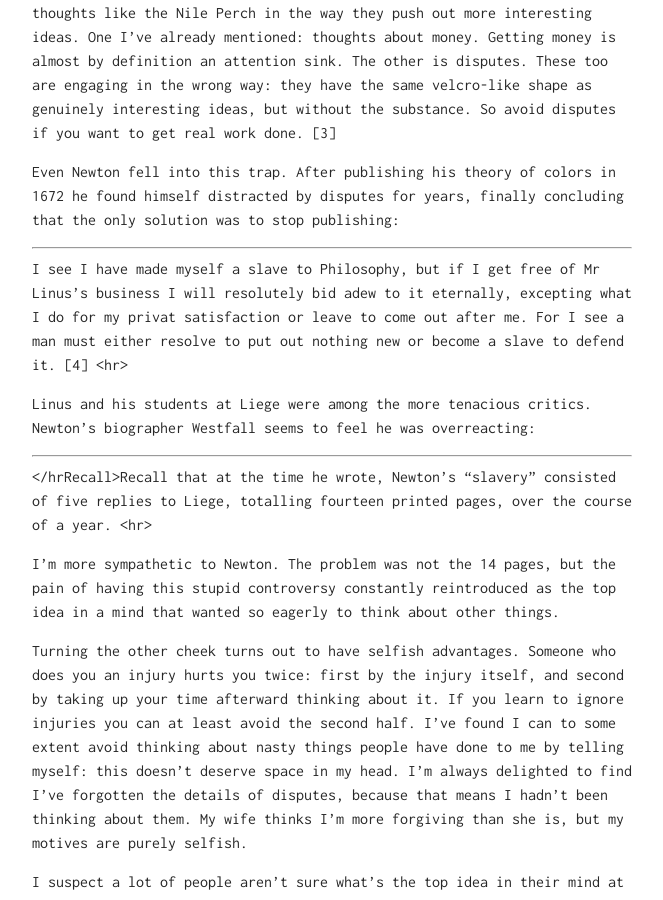
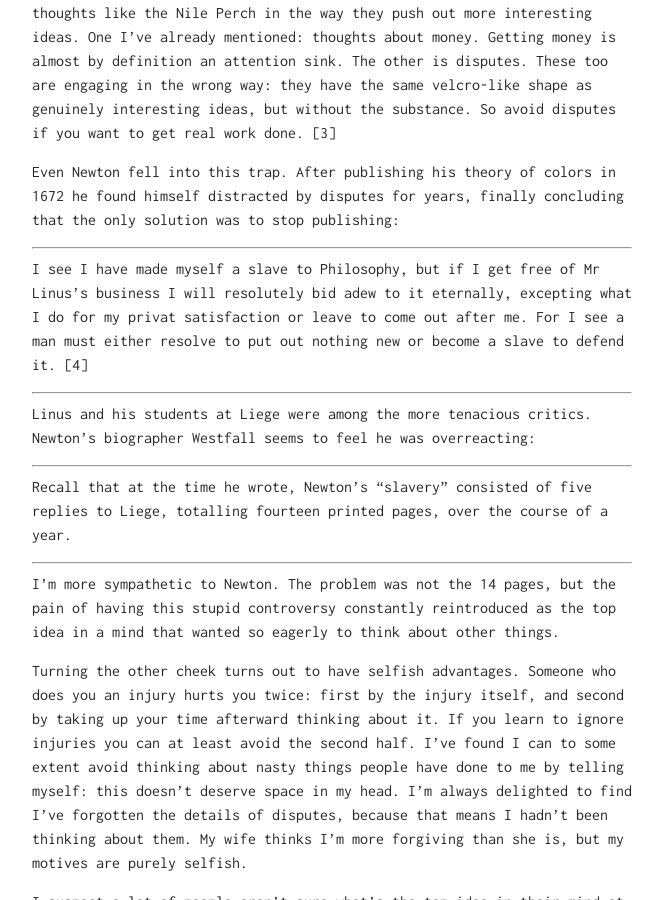
Before and after one commit to l19ux/l19ux.github.io, a Jekyll site: the page built from _posts/2024-03-10-shower-time-is-important.md, in a window 1280 px wide and 900 px high, scrolled down 1528 px. Shown: the whole window, without its empty margins (308-971 px from the left). Built offline with Jekyll 4.4.1, drawn with Linux system fonts in a browser that asks for light colours.

Commit message:
Update 2024-03-10-shower-time-is-important.md

```diff
--- a/_posts/2024-03-10-shower-time-is-important.md
+++ b/_posts/2024-03-10-shower-time-is-important.md
@@ -26,11 +26,13 @@ You don't have complete control, of course. An emergency could push other though
 I've found there are two types of thoughts especially worth avoiding — thoughts like the Nile Perch in the way they push out more interesting ideas. One I've already mentioned: thoughts about money. Getting money is almost by definition an attention sink. The other is disputes. These too are engaging in the wrong way: they have the same velcro-like shape as genuinely interesting ideas, but without the substance. So avoid disputes if you want to get real work done. [3]
 
 Even Newton fell into this trap. After publishing his theory of colors in 1672 he found himself distracted by disputes for years, finally concluding that the only solution was to stop publishing:
-<hr>I see I have made myself a slave to Philosophy, but if I get free of Mr Linus's business I will resolutely bid adew to it eternally, excepting what I do for my privat satisfaction or leave to come out after me. For I see a man must either resolve to put out nothing new or become a slave to defend it. [4] <hr>
+<hr>I see I have made myself a slave to Philosophy, but if I get free of Mr Linus's business I will resolutely bid adew to it eternally, excepting what I do for my privat satisfaction or leave to come out after me. For I see a man must either resolve to put out nothing new or become a slave to defend it. [4]
+<hr>
 
 Linus and his students at Liege were among the more tenacious critics. Newton's biographer Westfall seems to feel he was overreacting:
 
-<hr></hrRecall>Recall that at the time he wrote, Newton's "slavery" consisted of five replies to Liege, totalling fourteen printed pages, over the course of a year. <hr>
+<hr>Recall that at the time he wrote, Newton's "slavery" consisted of five replies to Liege, totalling fourteen printed pages, over the course of a year.
+<hr>
 
 I'm more sympathetic to Newton. The problem was not the 14 pages, but the pain of having this stupid controversy constantly reintroduced as the top idea in a mind that wanted so eagerly to think about other things.
 
```
